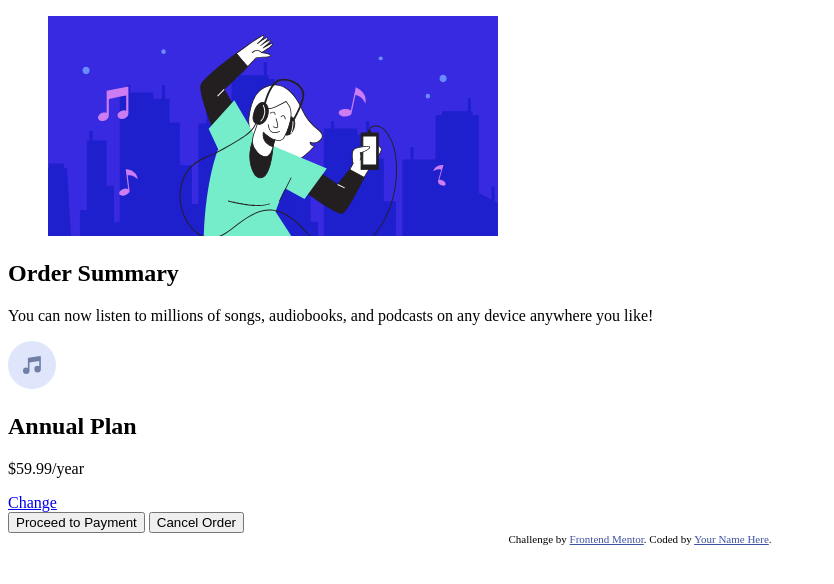
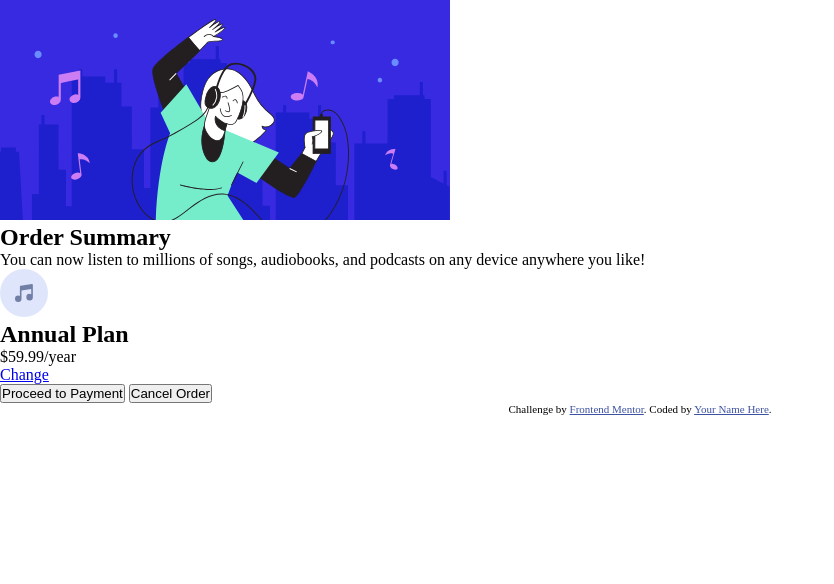
Before and after one commit to Chakarbits/Order-Summary-Component, a plain HTML site: page index.html in a window 1280 px wide. Shown: the whole page, without its empty margins (0-834 px from the left). Drawn offline with Linux system fonts and the light colour scheme.

Commit message:
Css Basic Styling

```diff
--- a/css/style.css
+++ b/css/style.css
@@ -0,0 +1,23 @@
+*,
+*::before,
+*::after {
+  margin: 0;
+  padding: 0;
+  box-sizing: border-box;
+}
+
+:root {
+  --color-pale-blue: hsl(225, 100%, 94%);
+  --color-bright-blue: hsl(245, 75%, 52%);
+  --color-very-pale-blue: hsl(225, 100%, 98%);
+  --color-desaturated-blue: hsl(224, 23%, 55%);
+  --color-dark-blue: hsl(223, 47%, 23%);
+
+  --fw-medium: 500;
+  --fw-bold: 700;
+  --fw-black: 900;
+
+  --fs-normal: 1rem;
+
+  --spacing-200: 2rem;
+}
--- a/index.html
+++ b/index.html
@@ -10,6 +10,12 @@
       type="image/png"
       sizes="32x32"
       href="./images/favicon-32x32.png"
+    />
+    <link rel="preconnect" href="https://fonts.googleapis.com" />
+    <link rel="preconnect" href="https://fonts.gstatic.com" crossorigin />
+    <link
+      href="https://fonts.googleapis.com/css2?family=Red+Hat+Display:ital,wght@0,300..900;1,300..900&display=swap"
+      rel="stylesheet"
     />
     <link rel="stylesheet" href="./css/style.css" />
 
```
